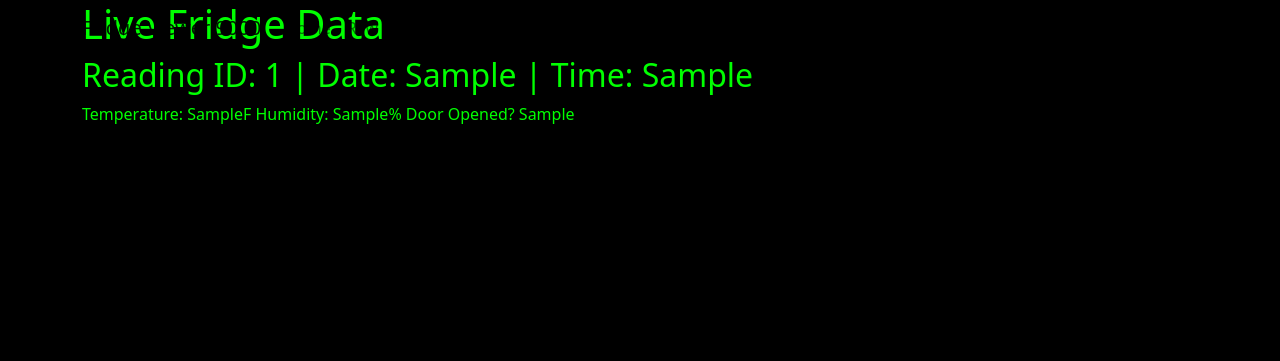
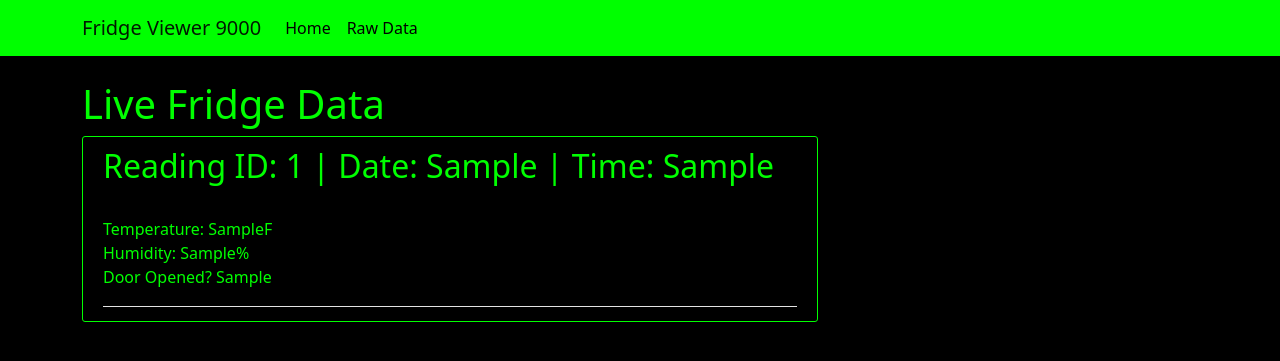
Before and after one commit to lorentzfactr/Temp-Hum-DAQ, a Flask app: page /data in a window 1280 px wide. Shown: the top 361 px of the page. Run offline with Flask 2, Linux system fonts and the light colour scheme; tables that the repository leaves empty hold one stand-in row (values such as "Sample post"); some libraries are stand-ins or nearby versions.

Commit message:
New style

```diff
--- a/Flask Local Host/static/style.css
+++ b/Flask Local Host/static/style.css
@@ -1,5 +1,80 @@
 body {
     background: rgb(0, 0, 0);
     color: rgb(0, 255, 0);
+    margin-top: 5rem;
 
 }
+  h1, h2, h3, h4, h5, h6 {
+    color: rgb(0, 255, 0);
+  }
+
+  .bg-steel {
+    background-color: rgb(0, 255, 0);
+  }
+
+  .site-header .navbar-nav .nav-link {
+    color:  rgb(0, 0, 0);
+  }
+
+  .site-header .navbar-nav .nav-link:hover {
+    color: rgb(0, 0, 0);
+  }
+
+  .site-header .navbar-nav .nav-link.active {
+    font-weight: 50;
+  }
+
+  .content-section {
+    background: rgb(0, 0, 0);
+    padding: 10px 20px;
+    border: 1px solid rgb(0, 255, 0);
+    border-radius: 3px;
+    margin-bottom: 20px;
+  }
+
+  .article-title {
+    color: rgb(0, 0, 0);
+  }
+
+  a.article-title:hover {
+    color: rgb(0, 255, 0);
+    text-decoration: none;
+  }
+
+  .article-content {
+    white-space: pre-line;
+  }
+
+  .article-img {
+    height: 65px;
+    width: 65px;
+    margin-right: 16px;
+  }
+
+  .article-metadata {
+    padding-bottom: 1px;
+    margin-bottom: 4px;
+    border-bottom: 1px solid #e3e3e3
+  }
+
+  .article-metadata a:hover {
+    color: #333;
+    text-decoration: none;
+  }
+
+  .article-svg {
+    width: 25px;
+    height: 25px;
+    vertical-align: middle;
+  }
+
+  .account-img {
+    height: 125px;
+    width: 125px;
+    margin-right: 20px;
+    margin-bottom: 16px;
+  }
+
+  .account-heading {
+    font-size: 2.5rem;
+  }
```
